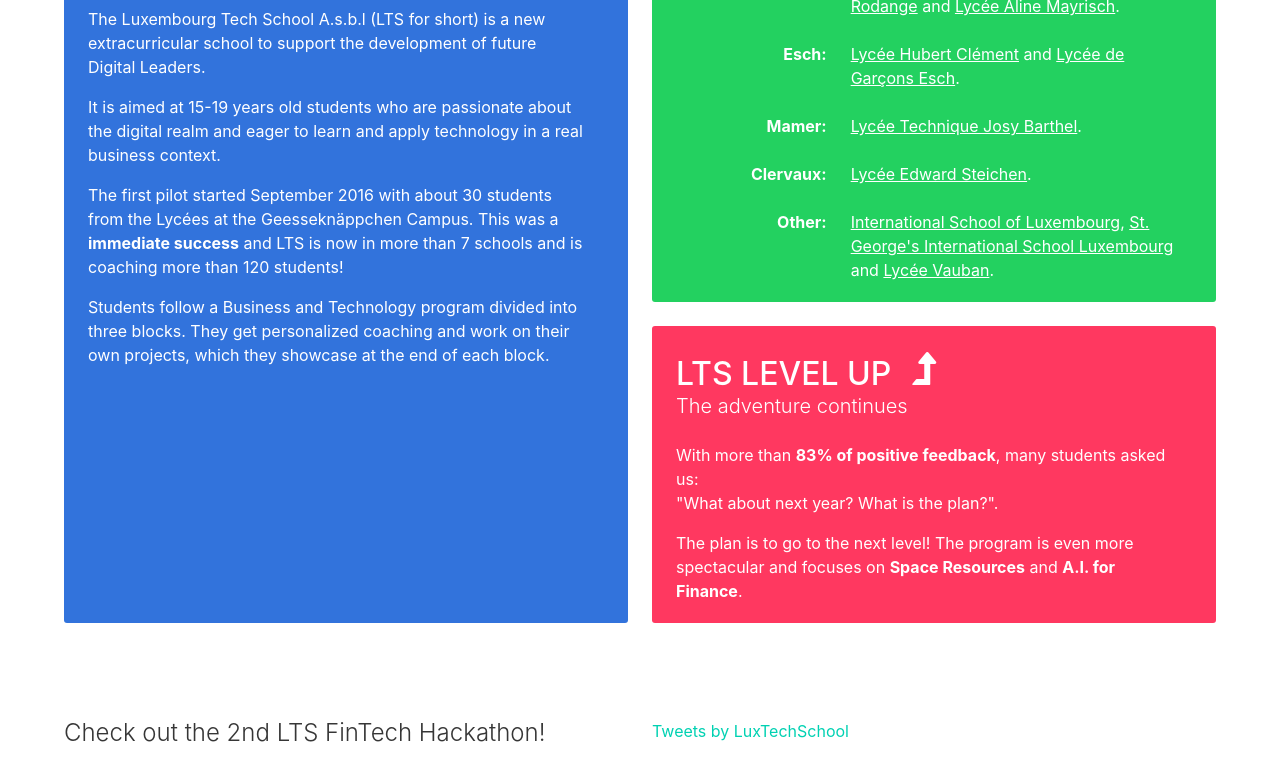
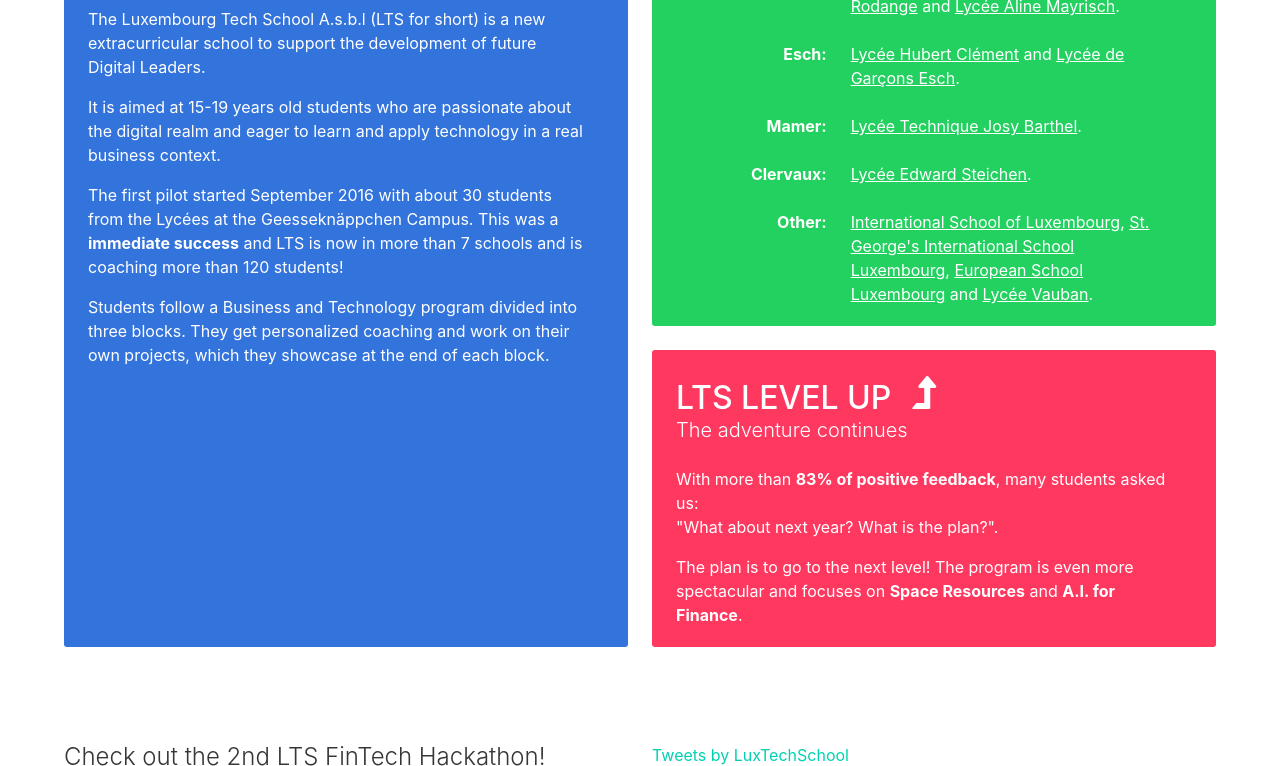
Before and after one commit to LuxembourgTechSchool/luxembourgtechschool.github.io, a Jekyll site: the page built from index.html, in a window 1280 px wide and 900 px high, scrolled down 1098 px, cut to the strip 0-766 px from the top of the window. Built offline with Jekyll 4.4.1, drawn with Linux system fonts in a browser that asks for light colours; comment, search, counter and statistics services are not loaded.

Commit message:
Add European School Luxembourg

```diff
--- a/index.html
+++ b/index.html
@@ -134,7 +134,7 @@ layout: default
                     <strong>Other:</strong>
                   </div>
                   <div class="column">
-                    <a href="https://www.islux.lu" target="_blank">International School of Luxembourg</a>, <a href="https://www.st-georges.lu" target="_blank">St. George's International School Luxembourg</a> and <a href="https://www.vauban.lu" target="_blank">Lycée Vauban</a>.
+                    <a href="https://www.islux.lu" target="_blank">International School of Luxembourg</a>, <a href="https://www.st-georges.lu" target="_blank">St. George's International School Luxembourg</a>, <a href="http://www.euroschool.lu/esluxone/Home/home.html" target="_blank">European School Luxembourg</a> and <a href="https://www.vauban.lu" target="_blank">Lycée Vauban</a>.
                   </div>
                 </div>
               </div>
```
